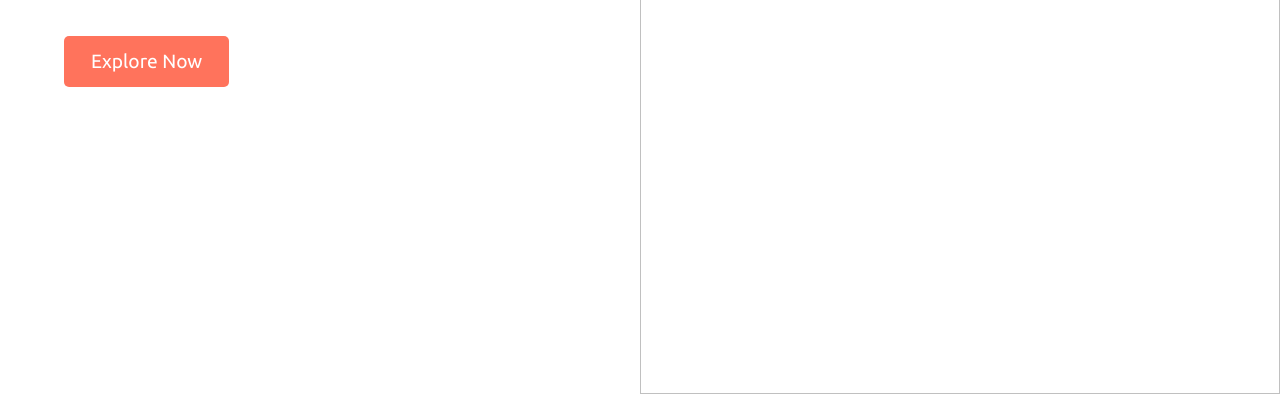
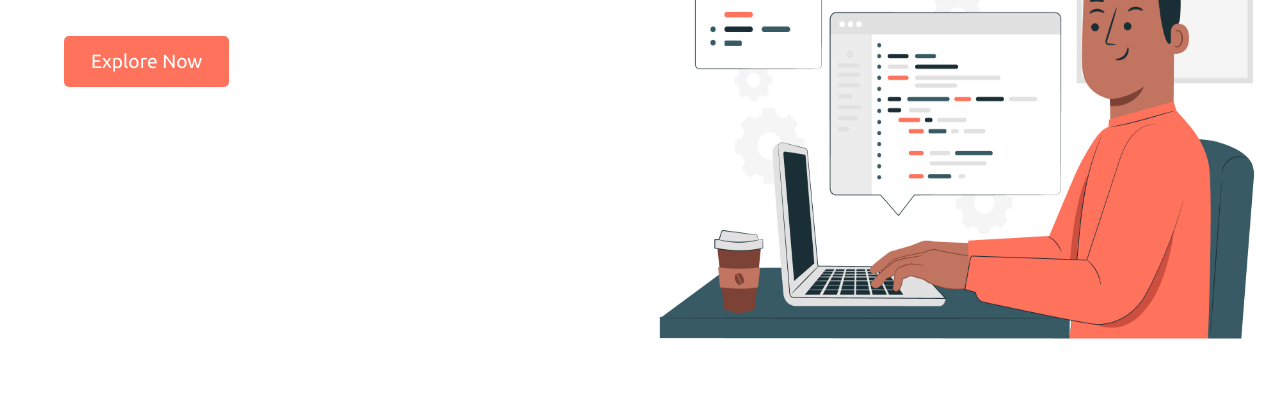
Before and after one commit to mayumarwade899/Landing_page, a plain HTML site: page index.html in a window 1280 px wide. Shown: the part 406-803 px from the top of the page. Drawn offline with nearby package versions, Linux system fonts and the light colour scheme; a web font is replaced by a local one.

Commit message:
Update index.html

```diff
--- a/index.html
+++ b/index.html
@@ -35,7 +35,7 @@
                 <button>Explore Now</button>
             </div>
             <div class="right">
-                <img src="/responsive/coding.jpg" alt="">
+                <img src="/coding.jpg" alt="">
             </div>
         </div>
     </div>
```
